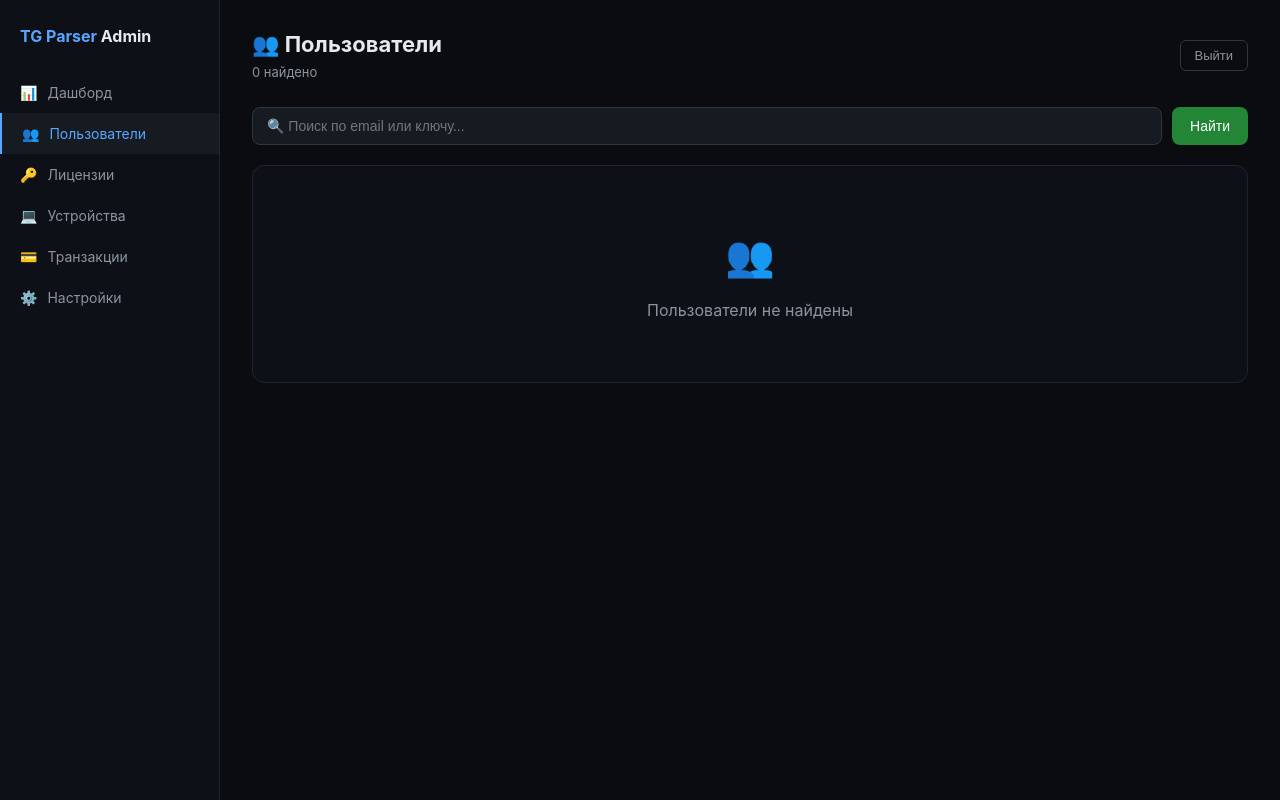
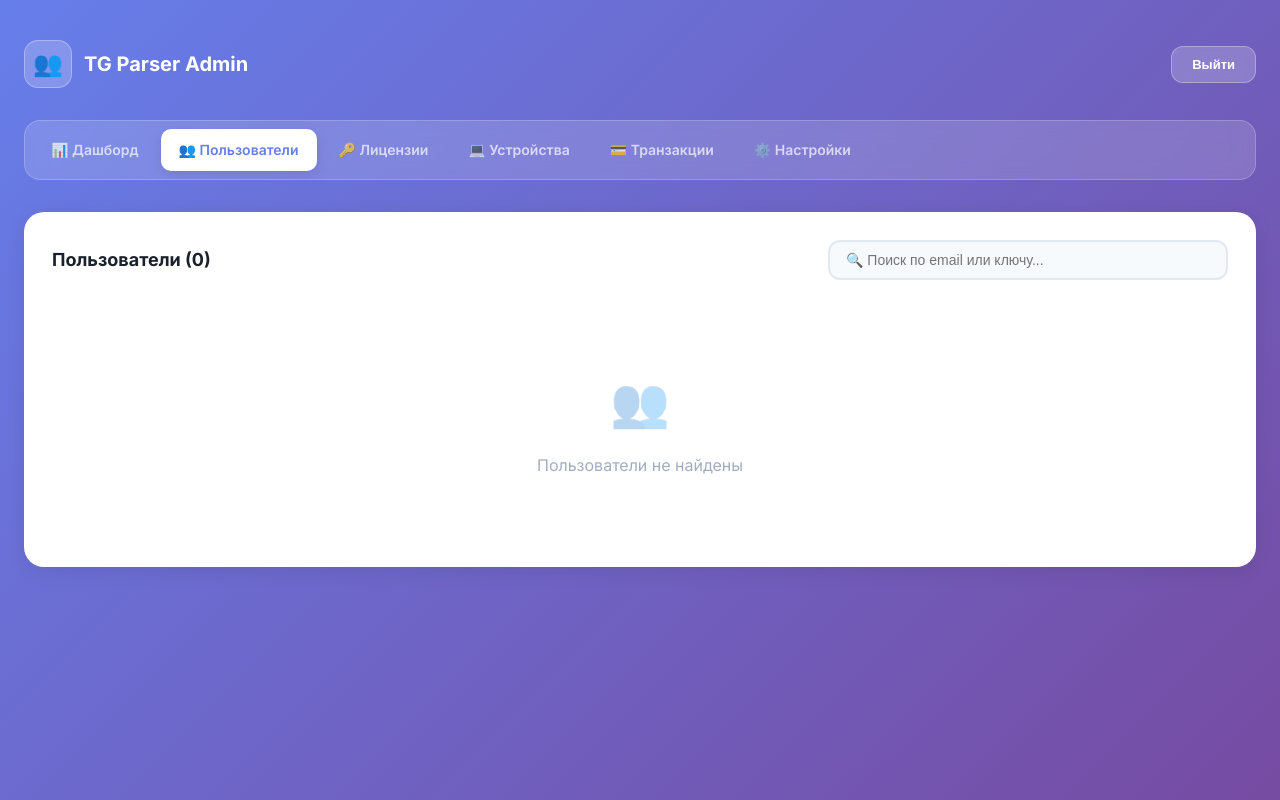
Before and after one commit to benuarbelluyan-sketch/license-check-server, a FastAPI app: template templates/admin_users.html in a window 1280 px wide. Run offline with FastAPI, Linux system fonts and the light colour scheme; the template is opened without the code that fills it, so the values that code supplies are empty; parts of the project's set-up code (start-up, migrations or seed data) failed here and were passed over; some libraries are stand-ins or nearby versions.

Commit message:
admin_users.html

```diff
--- a/templates/admin_users.html
+++ b/templates/admin_users.html
@@ -5,71 +5,75 @@
   <title>Пользователи · TG Parser Admin</title>
   <meta name="viewport" content="width=device-width, initial-scale=1" />
   <style>
+    @import url('https://fonts.googleapis.com/css2?family=Inter:wght@400;500;600;700&display=swap');
     * { margin: 0; padding: 0; box-sizing: border-box; }
-    body { font-family: 'Inter', system-ui, sans-serif; background: #0a0c10; color: #e5e9f0; line-height: 1.5; }
-    .app { display: flex; min-height: 100vh; }
-    .sidebar { width: 220px; background: #0d1117; border-right: 1px solid #1e2530; padding: 24px 0; flex-shrink: 0; }
-    .sidebar-logo { padding: 0 20px 24px; font-weight: 700; font-size: 16px; color: #58a6ff; }
-    .sidebar-logo span { color: #e5e9f0; }
-    .nav-item { display: flex; align-items: center; gap: 10px; padding: 10px 20px; color: #8b949e; text-decoration: none; font-size: 14px; transition: all .15s; }
-    .nav-item:hover { background: #161b22; color: #e5e9f0; }
-    .nav-item.active { background: #161b22; color: #58a6ff; border-left: 2px solid #58a6ff; }
-    .main { flex: 1; padding: 28px 32px; }
-    .page-header { display: flex; align-items: center; justify-content: space-between; margin-bottom: 24px; }
-    .page-title { font-size: 22px; font-weight: 700; }
-    .page-count { font-size: 13px; color: #8b949e; margin-top: 2px; }
-    .search-bar { display: flex; gap: 10px; margin-bottom: 20px; }
-    .search-bar input { flex: 1; background: #161b22; border: 1px solid #30363d; border-radius: 8px; padding: 10px 14px; color: #e5e9f0; font-size: 14px; outline: none; }
-    .search-bar input:focus { border-color: #58a6ff; }
-    .search-bar button { background: #238636; border: none; border-radius: 8px; padding: 10px 18px; color: #fff; font-size: 14px; cursor: pointer; }
-    .table-wrap { background: #0d1117; border: 1px solid #1e2530; border-radius: 12px; overflow: hidden; }
+    body { font-family: 'Inter', -apple-system, BlinkMacSystemFont, sans-serif; background: linear-gradient(135deg, #667eea 0%, #764ba2 100%); color: #1a202c; line-height: 1.6; min-height: 100vh; }
+    .container { max-width: 1400px; margin: 0 auto; padding: 40px 24px; }
+    .header { display: flex; align-items: center; justify-content: space-between; margin-bottom: 32px; }
+    .logo { display: flex; align-items: center; gap: 12px; }
+    .logo-icon { width: 48px; height: 48px; background: rgba(255,255,255,0.2); backdrop-filter: blur(10px); border-radius: 14px; display: flex; align-items: center; justify-content: center; font-size: 24px; border: 1px solid rgba(255,255,255,0.3); }
+    .logo-text { font-size: 20px; font-weight: 700; color: #fff; }
+    .logout-btn { background: rgba(255,255,255,0.2); backdrop-filter: blur(10px); border: 1px solid rgba(255,255,255,0.3); border-radius: 12px; padding: 10px 20px; color: #fff; font-size: 13px; font-weight: 600; cursor: pointer; transition: all 0.3s; }
+    .logout-btn:hover { background: rgba(255,255,255,0.3); }
+    .nav { background: rgba(255,255,255,0.15); backdrop-filter: blur(10px); border: 1px solid rgba(255,255,255,0.2); border-radius: 16px; padding: 8px; display: flex; gap: 4px; margin-bottom: 32px; overflow-x: auto; }
+    .nav-item { display: flex; align-items: center; gap: 8px; padding: 10px 18px; border-radius: 10px; color: rgba(255,255,255,0.7); text-decoration: none; font-size: 14px; font-weight: 600; transition: all 0.3s; white-space: nowrap; }
+    .nav-item:hover { background: rgba(255,255,255,0.15); color: #fff; }
+    .nav-item.active { background: #fff; color: #667eea; box-shadow: 0 4px 14px rgba(0,0,0,0.1); }
+    .table-card { background: #fff; border-radius: 20px; padding: 28px; box-shadow: 0 4px 20px rgba(0,0,0,0.08); }
+    .table-header { display: flex; align-items: center; justify-content: space-between; margin-bottom: 24px; }
+    .table-title { font-size: 18px; font-weight: 700; color: #1a202c; }
+    .search-box { flex: 1; max-width: 400px; margin-left: 20px; }
+    .search-input { width: 100%; background: #f7fafc; border: 2px solid #e2e8f0; border-radius: 12px; padding: 10px 16px; font-size: 14px; transition: all 0.3s; }
+    .search-input:focus { outline: none; border-color: #667eea; background: #fff; box-shadow: 0 0 0 3px rgba(102, 126, 234, 0.1); }
+    .table-wrap { overflow-x: auto; margin: 0 -28px; padding: 0 28px; }
     table { width: 100%; border-collapse: collapse; font-size: 13px; }
-    thead { background: #161b22; }
-    th { padding: 12px 14px; text-align: left; color: #8b949e; font-weight: 600; font-size: 12px; text-transform: uppercase; letter-spacing: .5px; }
-    td { padding: 12px 14px; border-top: 1px solid #1e2530; vertical-align: middle; }
-    tr:hover td { background: #161b22; }
-    .badge { display: inline-block; padding: 3px 8px; border-radius: 20px; font-size: 11px; font-weight: 600; }
-    .badge-active { background: #1a3a28; color: #3fb950; }
-    .badge-expired { background: #3a2020; color: #f85149; }
-    .badge-nokey { background: #1e2530; color: #8b949e; }
-    .badge-confirmed { background: #1a2e4a; color: #58a6ff; }
-    .badge-unconfirmed { background: #2a1f10; color: #d29922; }
-    .user-key { font-size: 11px; color: #8b949e; font-family: monospace; }
-    .btn-view { display: inline-flex; align-items: center; gap: 5px; background: #21262d; border: 1px solid #30363d; border-radius: 6px; padding: 5px 12px; color: #e5e9f0; font-size: 12px; text-decoration: none; transition: all .15s; }
-    .btn-view:hover { background: #30363d; border-color: #58a6ff; color: #58a6ff; }
-    .empty { text-align: center; padding: 60px; color: #8b949e; }
-    .logout-btn { background: none; border: 1px solid #30363d; border-radius: 6px; padding: 7px 14px; color: #8b949e; font-size: 13px; cursor: pointer; }
-    .logout-btn:hover { border-color: #f85149; color: #f85149; }
-    .days-ok { color: #3fb950; font-size: 11px; }
-    .days-warn { color: #d29922; font-size: 11px; }
-    .days-exp { color: #f85149; font-size: 11px; }
+    thead { background: #f7fafc; }
+    th { padding: 12px 16px; text-align: left; color: #718096; font-weight: 600; font-size: 12px; text-transform: uppercase; letter-spacing: 0.5px; }
+    td { padding: 16px; border-top: 1px solid #f7fafc; vertical-align: middle; }
+    tr:hover td { background: #f7fafc; }
+    .badge { display: inline-flex; align-items: center; gap: 4px; padding: 4px 10px; border-radius: 20px; font-size: 11px; font-weight: 600; }
+    .badge-verified { background: #c6f6d5; color: #22543d; }
+    .badge-unverified { background: #feebc8; color: #7c2d12; }
+    .badge-active { background: #c6f6d5; color: #22543d; }
+    .badge-expired { background: #fed7d7; color: #742a2a; }
+    .badge-nokey { background: #e2e8f0; color: #4a5568; }
+    .key-text { font-family: monospace; font-size: 11px; color: #718096; }
+    .btn-view { display: inline-flex; align-items: center; gap: 6px; background: linear-gradient(135deg, #667eea 0%, #764ba2 100%); border: none; border-radius: 8px; padding: 8px 16px; font-size: 12px; font-weight: 600; color: #fff; text-decoration: none; transition: all 0.3s; box-shadow: 0 2px 8px rgba(102, 126, 234, 0.3); }
+    .btn-view:hover { transform: translateY(-2px); box-shadow: 0 4px 12px rgba(102, 126, 234, 0.4); }
+    .empty { text-align: center; padding: 60px; color: #a0aec0; }
+    .empty-icon { font-size: 48px; margin-bottom: 12px; opacity: 0.3; }
+    @media (max-width: 768px) { .table-header { flex-direction: column; align-items: flex-start; gap: 16px; } .search-box { width: 100%; max-width: none; margin-left: 0; } }
   </style>
 </head>
 <body>
-<div class="app">
-  <nav class="sidebar">
-    <div class="sidebar-logo">TG Parser <span>Admin</span></div>
-    <a href="/admin" class="nav-item"><span>📊</span> Дашборд</a>
-    <a href="/admin/users" class="nav-item active"><span>👥</span> Пользователи</a>
-    <a href="/admin/licenses" class="nav-item"><span>🔑</span> Лицензии</a>
-    <a href="/admin/devices" class="nav-item"><span>💻</span> Устройства</a>
-    <a href="/admin/transactions" class="nav-item"><span>💳</span> Транзакции</a>
-    <a href="/admin/settings" class="nav-item"><span>⚙️</span> Настройки</a>
+<div class="container">
+  <div class="header">
+    <div class="logo">
+      <div class="logo-icon">👥</div>
+      <div class="logo-text">TG Parser Admin</div>
+    </div>
+    <form method="post" action="/admin/logout" style="margin:0;">
+      <button class="logout-btn" type="submit">Выйти</button>
+    </form>
+  </div>
+
+  <nav class="nav">
+    <a href="/admin" class="nav-item">📊 Дашборд</a>
+    <a href="/admin/users" class="nav-item active">👥 Пользователи</a>
+    <a href="/admin/licenses" class="nav-item">🔑 Лицензии</a>
+    <a href="/admin/devices" class="nav-item">💻 Устройства</a>
+    <a href="/admin/transactions" class="nav-item">💳 Транзакции</a>
+    <a href="/admin/settings" class="nav-item">⚙️ Настройки</a>
   </nav>
-  <div class="main">
-    <div class="page-header">
-      <div>
-        <div class="page-title">👥 Пользователи</div>
-        <div class="page-count">{{ users | length }} найдено</div>
-      </div>
-      <form method="post" action="/admin/logout" style="margin:0;">
-        <button class="logout-btn" type="submit">Выйти</button>
+
+  <div class="table-card">
+    <div class="table-header">
+      <div class="table-title">Пользователи ({{ users | length }})</div>
+      <form method="get" action="/admin/users" class="search-box" style="margin:0;">
+        <input type="text" name="q" class="search-input" value="{{ q or '' }}" placeholder="🔍 Поиск по email или ключу..." />
       </form>
     </div>
-    <form method="get" action="/admin/users" class="search-bar">
-      <input type="text" name="q" value="{{ q or '' }}" placeholder="🔍 Поиск по email или ключу..." />
-      <button type="submit">Найти</button>
-    </form>
+
     <div class="table-wrap">
       {% if users %}
       <table>
@@ -137,7 +134,7 @@
       </table>
       {% else %}
       <div class="empty">
-        <div style="font-size:40px; margin-bottom:12px;">👥</div>
+        <div class="empty-icon">👥</div>
         <div>Пользователи не найдены</div>
       </div>
       {% endif %}
```
Also changed, not shown: other parts of templates/admin_users.html (+15 -22 lines).
